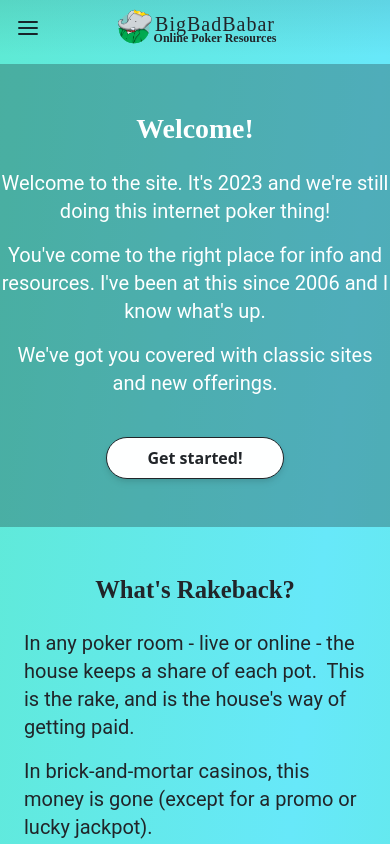
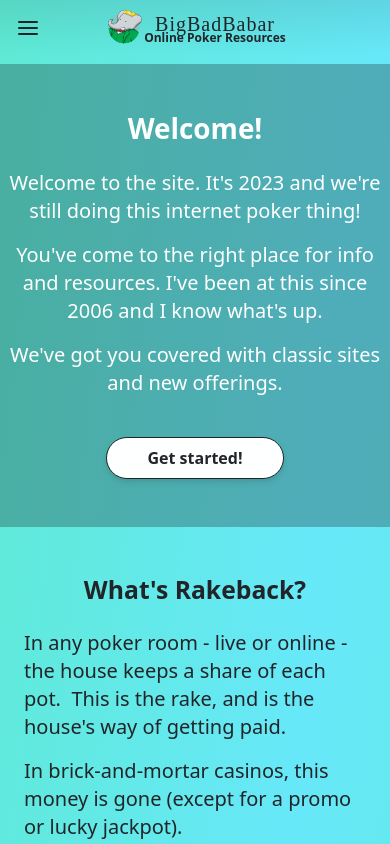
Before and after one commit to oceanhillman/bigbadbabar, a React (Create React App) app: page / in a window 390 px wide. Shown: the top 844 px of the page. Built offline with nearby package versions, Linux system fonts and the light colour scheme.

Commit message:
Add custom breakpoints, update fonts

```diff
--- a/tailwind.config.js
+++ b/tailwind.config.js
@@ -7,7 +7,12 @@ module.exports = {
   theme: {
     extend: {
       screens: {
-        'xs': '350px', // Define a custom small breakpoint
+        "mobile-s": "280px",
+        "mobile-m": "375px",
+        "mobile-l": "425px",
+        "tablet": "768px",
+        "laptop": "1024px",
+        "desktop": "1280px",
       },
       colors: {
         transparent: 'transparent',
@@ -19,13 +24,16 @@ module.exports = {
         "dark": "#17252A",
         "keppel": "#3AAFA9",
         "myrtle": "#2B7A78",
+
+        "teal-blue": "#388087",
+        "moonstone-blue": "#6FB3B8",
+        "powder-blue": "#BADFE7",
+        "magic-mint": "#C2EDCE",
+        "white-smoke": "#F6F6F2",
       },
       fontFamily: {
-        "brand": "'Fugaz One'",
-        "slogan": "Courgette",
-        "nav": "Lato",
-        "body": "Roboto",
-        "title": "Tauri",
+        "brand": "'Bleqcki Trial'",
+        "nav": "'Linotte-Heavy'",
       },
     },
   },
```
